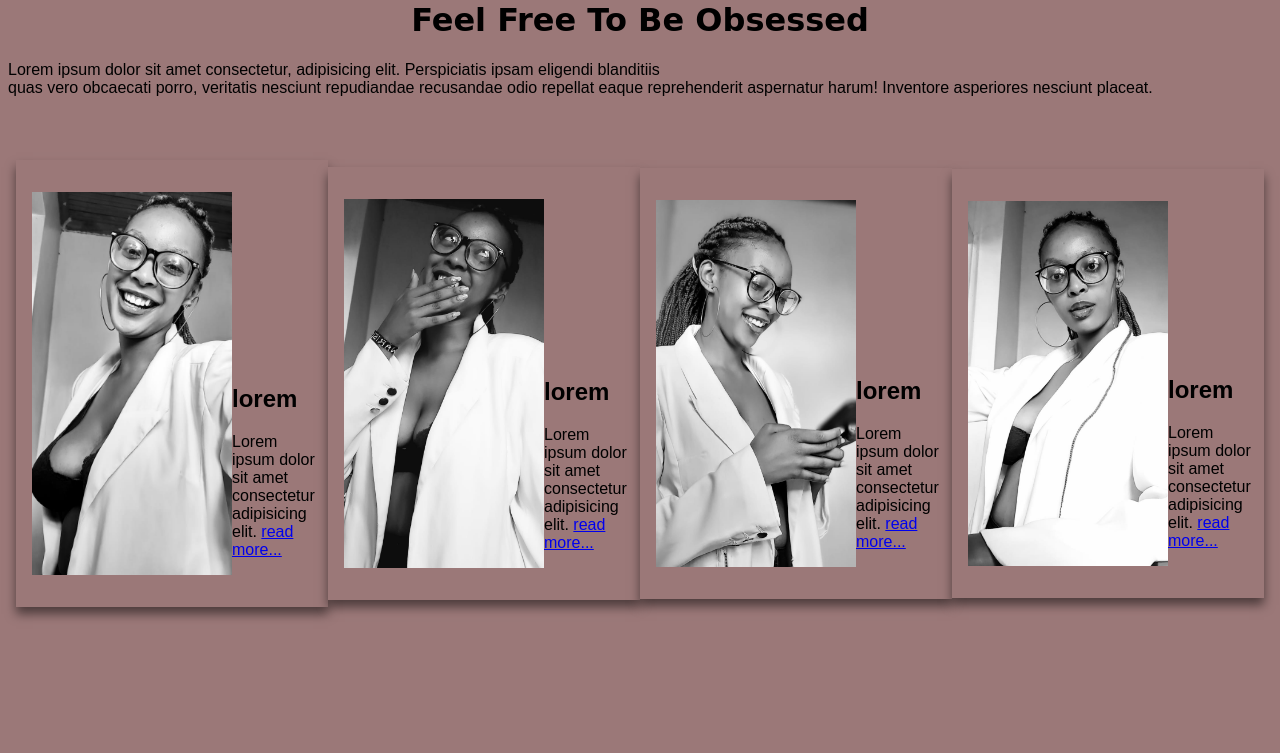
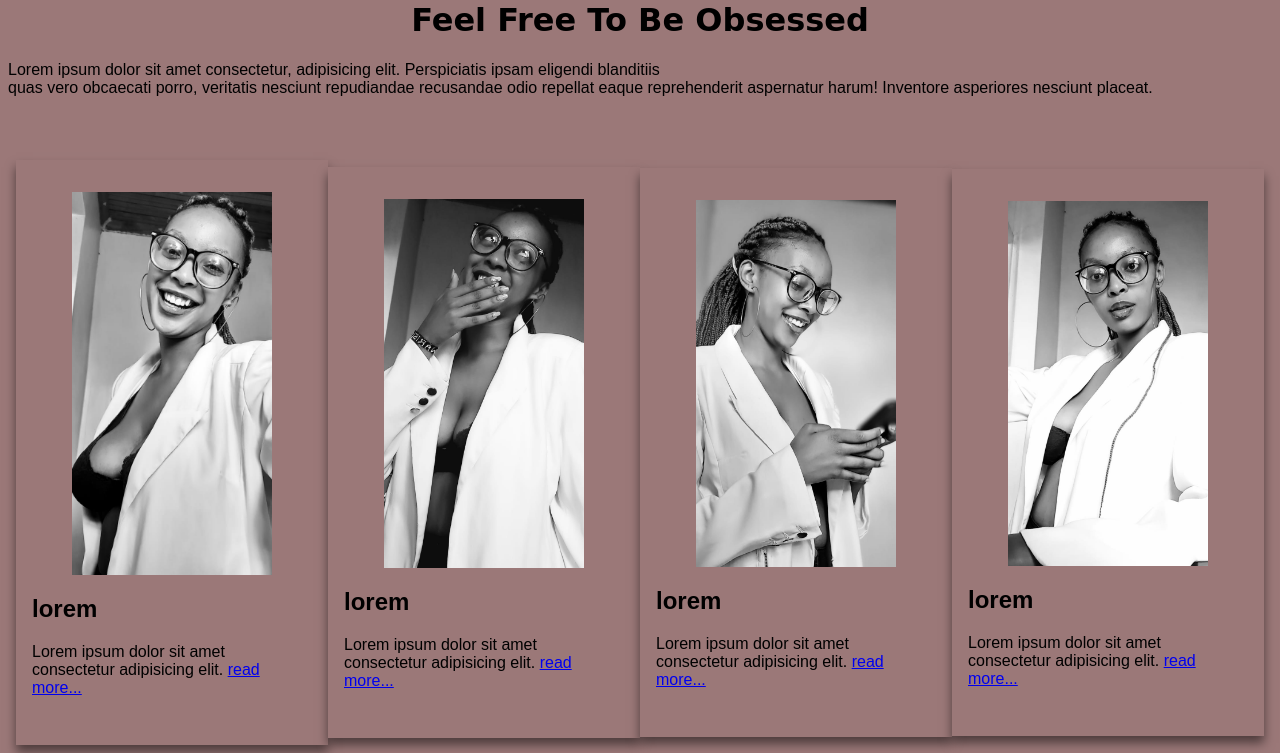
Before and after one commit to Bree0001/photo-gallery, a plain HTML site: page index.html in a window 1280 px wide. Shown: the part 85-838 px from the top of the page. Before the commit the page ends 800 px from the top, so only its background shows below. Drawn offline with Linux system fonts and the light colour scheme.

Commit message:
change read more position

```diff
--- a/index.html
+++ b/index.html
@@ -25,28 +25,28 @@
           <img src="img/3c6c9024-781b-4760-b010-abb68344547a.jpg" alt="" width="200px">
           <div class="info">
             <h2>lorem</h2>
-            <p>Lorem ipsum dolor sit amet consectetur adipisicing elit. <a class="btn" href="#">read more...</a></p>
+            <p class="text">Lorem ipsum dolor sit amet consectetur adipisicing elit. <a class="btn" href="#">read more...</a></p>
           </div>
         </div>
         <div class="card">
           <img src="img/81ed3aa1-3e03-46df-9569-de05ad83b49d.jpg" alt="" width="200px">
           <div class="info">
             <h2>lorem</h2>
-            <p>Lorem ipsum dolor sit amet consectetur adipisicing elit. <a class="btn" href="#">read more...</a></p>
+            <p class="text">Lorem ipsum dolor sit amet consectetur adipisicing elit. <a class="btn" href="#">read more...</a></p>
           </div>
         </div>
         <div class="card">
           <img src="img/9e988cc0-60d3-463c-b77c-eec567514b6d.jpg" alt="" width="200px">
           <div class="info">
             <h2>lorem</h2>
-            <p>Lorem ipsum dolor sit amet consectetur adipisicing elit. <a class="btn" href="#">read more...</a></p>
+            <p class="text">Lorem ipsum dolor sit amet consectetur adipisicing elit. <a class="btn" href="#">read more...</a></p>
           </div>
         </div>
         <div class="card">
           <img src="img/c0e0aac8-b098-43fa-b549-c3c8a59d48df.jpg" alt="" width="200px">
           <div class="info">
             <h2>lorem</h2>
-            <p>Lorem ipsum dolor sit amet consectetur adipisicing elit. <a class="btn" href="#">read more...</a></p>
+            <p class="text">Lorem ipsum dolor sit amet consectetur adipisicing elit. <a class="btn" href="#">read more...</a></p>
           </div>
         </div>
       </div>
--- a/style.css
+++ b/style.css
@@ -51,7 +51,9 @@ background-color: rgb(155, 120, 120);
     padding: 2rem 1rem;
     position: relative;
     display: flex;
-    align-items: flex-end;
+    flex-direction: column;
+    align-items: center;
+    justify-content: center;
     box-shadow: 0px 7px 10px rgba(0,0,0,0.5);
     transition: 0.5s ease-in-out;
 }
```
